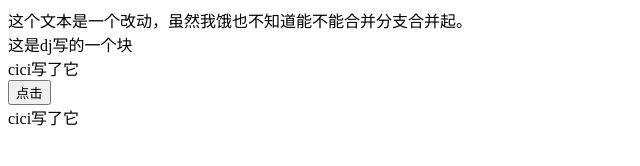
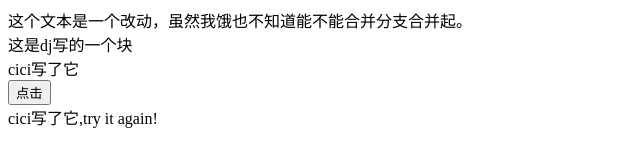
Before and after one commit to cicili-D/_mi, a plain HTML site: page _mi/index.html in a window 1280 px wide. Shown: the full height of the page, 0-640 px from the left. Drawn offline with nearby package versions, Linux system fonts and the light colour scheme.

Commit message:
try it again!

```diff
--- a/_mi/index.html
+++ b/_mi/index.html
@@ -33,6 +33,6 @@
 
     </script>
 
-    <div di="paa">cici写了它</div>
+    <div di="paa">cici写了它,try it again!</div>
 </body>
 </html>
```
